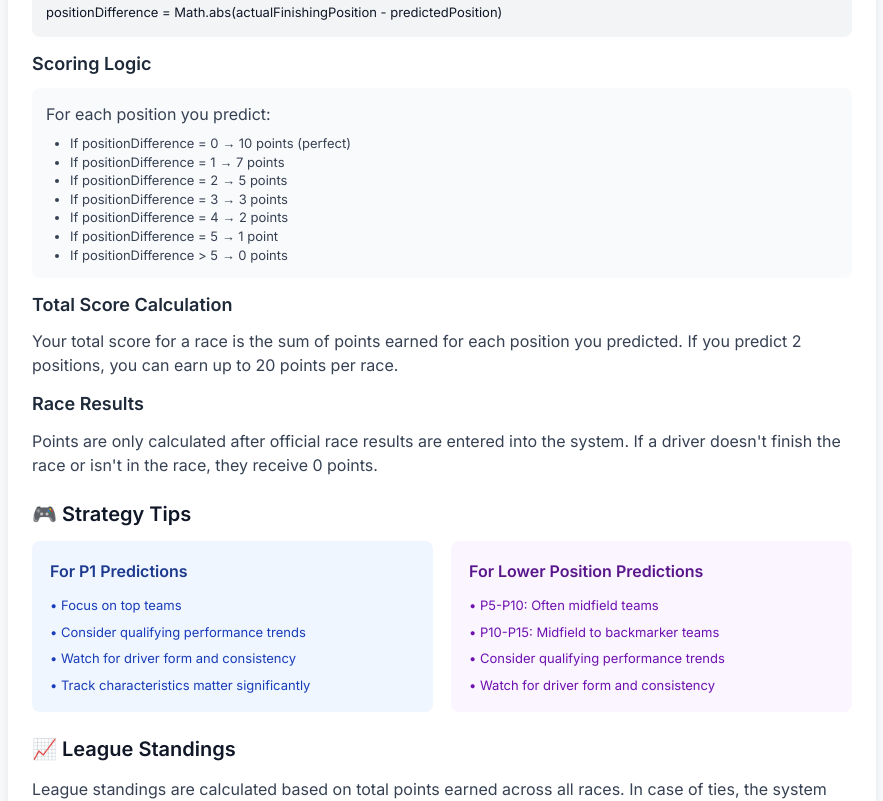
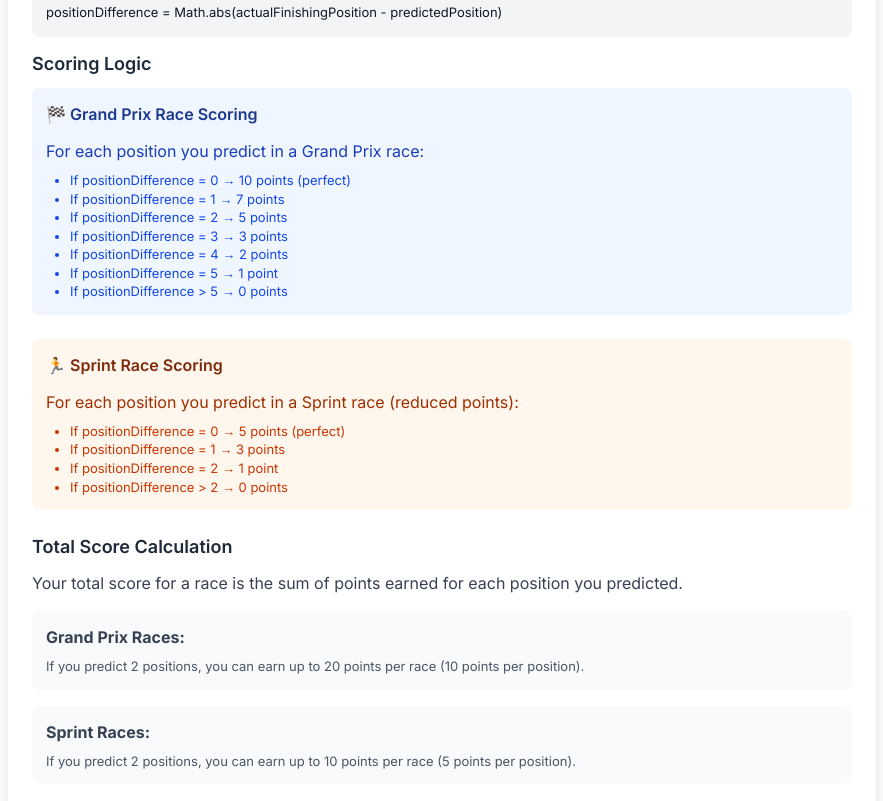
Before and after one commit to danmazzella/finalpoint-web, a Next.js app: page /scoring in a window 1280 px wide. Shown: the part 1420-2221 px from the top of the page, without its empty margins (198-1081 px from the left). Built offline with nearby package versions, Linux system fonts and the light colour scheme; no server answers.

Commit message:
Add sprint scoring info

```diff
--- a/src/app/admin/user-picks/page.tsx
+++ b/src/app/admin/user-picks/page.tsx
@@ -82,6 +82,14 @@ export default function AdminUserPicksPage() {
             }
         }
     }, [races, selectedWeek]);
+
+    // Update form position when league is selected to use first available position
+    useEffect(() => {
+        if (selectedLeague && selectedLeague.requiredPositions && selectedLeague.requiredPositions.length > 0) {
+            const firstPosition = selectedLeague.requiredPositions[0];
+            setPickForm(prev => ({ ...prev, position: firstPosition }));
+        }
+    }, [selectedLeague]);
 
     const loadInitialData = async () => {
         try {
@@ -217,6 +225,12 @@ export default function AdminUserPicksPage() {
             return;
         }
 
+        // Validate that the selected position is valid for this league
+        if (!selectedLeague.requiredPositions || !selectedLeague.requiredPositions.includes(pickForm.position)) {
+            setMessage({ type: 'error', text: `Position P${pickForm.position} is not valid for this league. Valid positions: ${selectedLeague.requiredPositions?.map(p => `P${p}`).join(', ') || 'None'}` });
+            return;
+        }
+
         try {
             const response = await adminAPI.createUserPick(
                 selectedUser.id,
@@ -229,7 +243,9 @@ export default function AdminUserPicksPage() {
 
             if (response.status === 200) {
                 setMessage({ type: 'success', text: 'Pick created successfully' });
-                setPickForm({ position: 1, driverId: 0, weekNumber: pickForm.weekNumber, eventType: pickForm.eventType });
+                // Reset form with first available position from selected league
+                const firstPosition = selectedLeague?.requiredPositions?.[0] || 1;
+                setPickForm({ position: firstPosition, driverId: 0, weekNumber: pickForm.weekNumber, eventType: pickForm.eventType });
                 // Update selectedEventType to match the pickForm.eventType used for creation
                 setSelectedEventType(pickForm.eventType);
                 loadUserPicks();
--- a/src/app/scoring/page.tsx
+++ b/src/app/scoring/page.tsx
@@ -131,9 +131,13 @@ export default function ScoringPage() {
                             </div>
 
                             <h3 className="text-xl font-semibold text-gray-800 mb-3">Scoring Logic</h3>
-                            <div className="bg-gray-50 p-4 rounded-lg mb-4">
-                                <p className="text-gray-700 mb-2">For each position you predict:</p>
-                                <ul className="list-disc pl-6 text-sm text-gray-700">
+
+                            <div className="space-y-6">
+                                {/* Grand Prix Race Scoring */}
+                                <div className="bg-blue-50 p-4 rounded-lg">
+                                    <h4 className="text-lg font-semibold text-blue-900 mb-3">🏁 Grand Prix Race Scoring</h4>
+                                    <p className="text-blue-800 mb-2">For each position you predict in a Grand Prix race:</p>
+                                    <ul className="list-disc pl-6 text-sm text-blue-700">
                                         <li>If positionDifference = 0 → 10 points (perfect)</li>
                                         <li>If positionDifference = 1 → 7 points</li>
                                         <li>If positionDifference = 2 → 5 points</li>
@@ -144,13 +148,39 @@ export default function ScoringPage() {
                                     </ul>
                                 </div>
 
-                            <h3 className="text-xl font-semibold text-gray-800 mb-3">Total Score Calculation</h3>
-                            <p className="text-gray-700 mb-4">
+                                {/* Sprint Race Scoring */}
+                                <div className="bg-orange-50 p-4 rounded-lg">
+                                    <h4 className="text-lg font-semibold text-orange-900 mb-3">🏃 Sprint Race Scoring</h4>
+                                    <p className="text-orange-800 mb-2">For each position you predict in a Sprint race (reduced points):</p>
+                                    <ul className="list-disc pl-6 text-sm text-orange-700">
+                                        <li>If positionDifference = 0 → 5 points (perfect)</li>
+                                        <li>If positionDifference = 1 → 3 points</li>
+                                        <li>If positionDifference = 2 → 1 point</li>
+                                        <li>If positionDifference &gt; 2 → 0 points</li>
+                                    </ul>
+                                </div>
+                            </div>
+
+                            <h3 className="text-xl font-semibold text-gray-800 mb-3 mt-8">Total Score Calculation</h3>
+                            <div className="space-y-4">
+                                <p className="text-gray-700">
                                     Your total score for a race is the sum of points earned for each position you predicted.
-                                If you predict 2 positions, you can earn up to 20 points per race.
                                 </p>
+                                <div className="bg-gray-50 p-4 rounded-lg">
+                                    <p className="text-gray-700 mb-2"><strong>Grand Prix Races:</strong></p>
+                                    <p className="text-sm text-gray-600">
+                                        If you predict 2 positions, you can earn up to 20 points per race (10 points per position).
+                                    </p>
+                                </div>
+                                <div className="bg-gray-50 p-4 rounded-lg">
+                                    <p className="text-gray-700 mb-2"><strong>Sprint Races:</strong></p>
+                                    <p className="text-sm text-gray-600">
+                                        If you predict 2 positions, you can earn up to 10 points per race (5 points per position).
+                                    </p>
+                                </div>
+                            </div>
 
-                            <h3 className="text-xl font-semibold text-gray-800 mb-3">Race Results</h3>
+                            <h3 className="text-xl font-semibold text-gray-800 mb-3 mt-8">Race Results</h3>
                             <p className="text-gray-700 mb-4">
                                 Points are only calculated after official race results are entered into the system.
                                 If a driver doesn't finish the race or isn't in the race, they receive 0 points.
```
Lines whose indentation alone changed are shown as unchanged.
